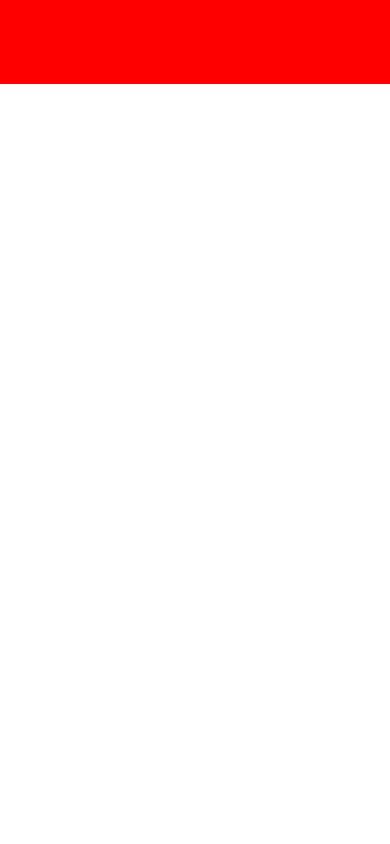
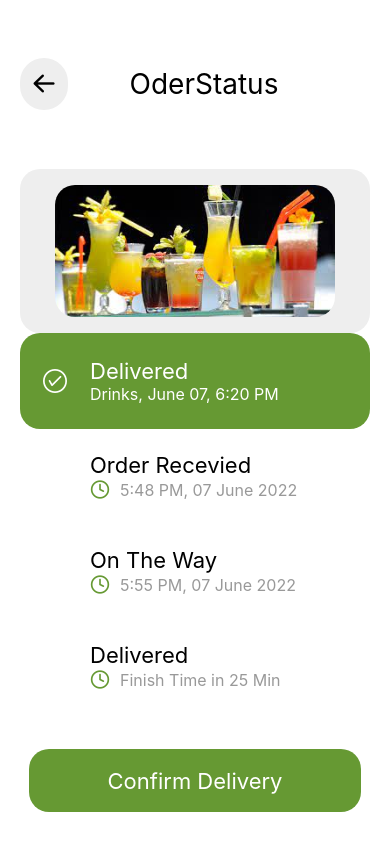
Before and after one commit to NhatKhuong/DrinkFood, a React Native app: screen /OderStatus in a window 390 px wide. Built offline with nearby package versions, Linux system fonts and the light colour scheme.

Commit message:
Done Layout OrderStatus

```diff
--- a/views/order/OderStatus.js
+++ b/views/order/OderStatus.js
@@ -1,11 +1,78 @@
 import {  Text, View,Image, SafeAreaView,TouchableOpacity} from 'react-native';
 import styles from "./styles/OderStatus_Styles"
+import { AntDesign } from '@expo/vector-icons';
+import { Feather } from '@expo/vector-icons';
 function OderStatus(){
 
     return(
         <SafeAreaView style={styles.container}>
             <View style={styles.containerHeader}>
-
+                <View style={{marginLeft:20,}} >
+                    <TouchableOpacity style={styles.buttonLeft}>
+                        <AntDesign name="arrowleft" size={28} color="black" />
+                    </TouchableOpacity>
+                </View>
+                <View style={styles.containerHeader_Text}>
+                    <Text style={styles.containerHeader_Title}>OderStatus</Text>
+                </View>
+            </View>
+            <View style={styles.containerBody}>
+                <View style={styles.containerBody_Image}>
+                    <Image source={require('../../images/imageOrderStatus.jpg')} style={{height:"80%",width:"80%",borderRadius:20,}}/>
+                </View>
+                <View style={styles.containerBody_Status}>
+                    <View style={styles.containerBody_Status_Item}>
+                        <View style={styles.containerBody_Status_ItemIcon}>
+                            <AntDesign name="checkcircleo" size={24} color="white" />
+                        </View>
+                        <View style={styles.containerBody_Status_ItemText}>
+                            <Text style={{fontSize:22,color:'white'}}>Delivered</Text>
+                            <Text style={{fontSize:16,color:'white'}}>Drinks, June 07, 6:20 PM</Text>
+                        </View>
+                    </View>
+                    <View style={styles.containerBody_Status_ItemStatus}>
+                        <View style={styles.containerBody_Status_ItemStatus_Item}>
+                            <View style={styles.containerBody_Status_ItemIcon}>
+                            </View>
+                            <View style={styles.containerBody_Status_ItemText}>
+                                <Text style={{fontSize:22,color:'black'}}>Order Recevied</Text>
+                                <View style={styles.containerBody_Status_ItemText_View}>
+                                    <Feather name="clock" size={20} color="#669933" style={{marginRight:10,}} />
+                                    <Text style={{fontSize:16,color:'#999999'}}>5:48 PM, 07 June 2022</Text>
+                                </View>
+                            </View>
+                        </View>
+                        <View style={styles.containerBody_Status_ItemStatus_Item}>
+                            <View style={styles.containerBody_Status_ItemIcon}>
+                            </View>
+                            <View style={styles.containerBody_Status_ItemText}>
+                                <Text style={{fontSize:22,color:'black'}}>On The Way</Text>
+                                <View style={styles.containerBody_Status_ItemText_View}>
+                                    <Feather name="clock" size={20} color="#669933" style={{marginRight:10,}} />
+                                    <Text style={{fontSize:16,color:'#999999'}}>5:55 PM, 07 June 2022</Text>
+                                </View>
+                            </View>
+                        </View>
+                        <View style={styles.containerBody_Status_ItemStatus_Item}>
+                            <View style={styles.containerBody_Status_ItemIcon}>
+                            </View>
+                            <View style={styles.containerBody_Status_ItemText}>
+                                <Text style={{fontSize:22,color:'black'}}>Delivered</Text>
+                                <View style={styles.containerBody_Status_ItemText_View}>
+                                    <Feather name="clock" size={20} color="#669933" style={{marginRight:10,}} />
+                                    <Text style={{fontSize:16,color:'#999999'}}>Finish Time in 25 Min</Text>
+                                </View>
+                            </View>
+                        </View>
+                    </View>
+                </View>
+            </View>
+            <View style={styles.containerFooter}>
+                <TouchableOpacity style={styles.buttonConfirm}>
+                    <View style={{justifyContent:'center',alignContent:'center'}}>
+                        <Text style={{fontSize:22,color:'white'}}>Confirm Delivery</Text>
+                    </View>
+                </TouchableOpacity>
             </View>
         </SafeAreaView>
     );
--- a/views/order/styles/OderStatus_Styles.js
+++ b/views/order/styles/OderStatus_Styles.js
@@ -6,8 +6,83 @@ const styles = StyleSheet.create({
       backgroundColor: '#fff',
     },
     containerHeader:{
-      flex: 0.1,
-      backgroundColor:"red",
+      flex: 0.2,
+      display:'flex',
+      flexDirection:'row',
+      alignItems:"center",
+    },
+    buttonLeft:{
+      padding:10,
+      backgroundColor:"#EEEEEE",
+      borderRadius:100,
+    },
+    containerHeader_Text:{
+      marginRight:50,
+      flex:1,
+      alignItems:"center",
+      padding:10,
+    },
+    containerHeader_Title:{
+      fontSize:28,
+    },
+    containerBody:{
+        flex:0.65,
+    },
+    containerFooter:{
+        flex:0.15,
+        justifyContent:'center',
+        alignItems:'center',
+      },
+    containerBody_Image:{
+      flex:0.3,
+      marginRight:20,
+      marginLeft:20,
+      alignItems:'center',
+      justifyContent:'center',
+      backgroundColor:"#EEEEEE",
+      borderRadius:20,
+    },
+    containerBody_Status:{
+      flex:0.7,
+      marginRight:20,
+      marginLeft:20,
+    },
+    containerBody_Status_Item:{
+      flex:0.25,
+      backgroundColor:'#669933',
+      borderRadius:20,
+      display:'flex',
+      flexDirection:'row',
+      alignItems:"center"
+    },
+    containerBody_Status_ItemIcon:{
+      flex:0.2,
+      alignItems:"center"
+    },
+    containerBody_Status_ItemText:{
+      flex:0.8,
+    },
+    containerBody_Status_ItemStatus:{
+      flex:0.75,
+    },
+    containerBody_Status_ItemStatus_Item:{
+      flex:0.33,
+      display:'flex',
+      flexDirection:'row',
+      alignItems:"center"
+    },
+    containerBody_Status_ItemText_View:{
+      display:'flex',
+      flexDirection:'row',
+      alignItems:'center',
+    },
+    buttonConfirm:{
+      backgroundColor:'#669933',
+      width:"85%",
+      flex:0.5,
+      justifyContent:'center',
+      alignItems:'center',
+      borderRadius:20,
     }
   });
 
```
Also changed, not shown: images/imageOrderStatus.jpg (added).
